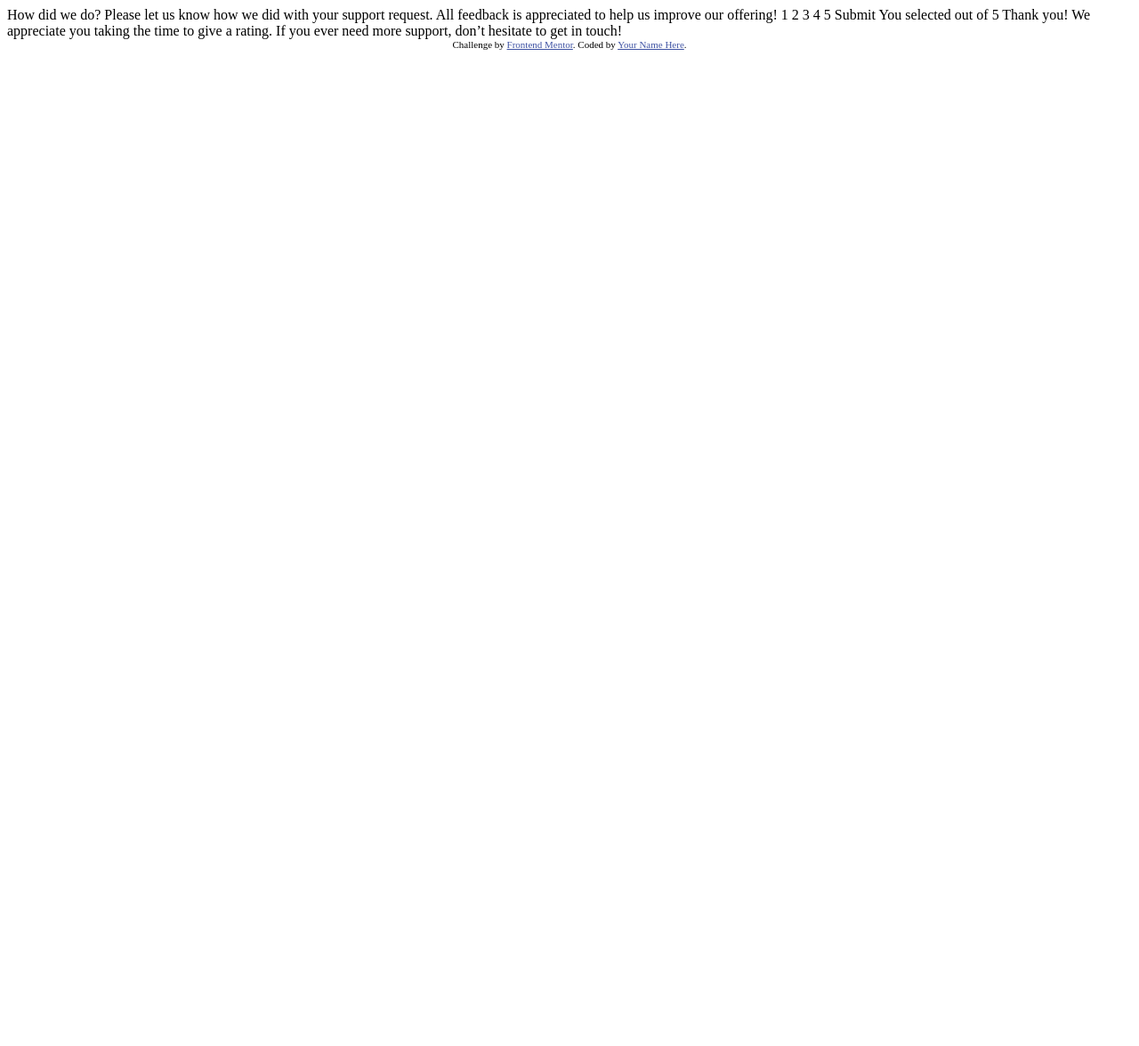
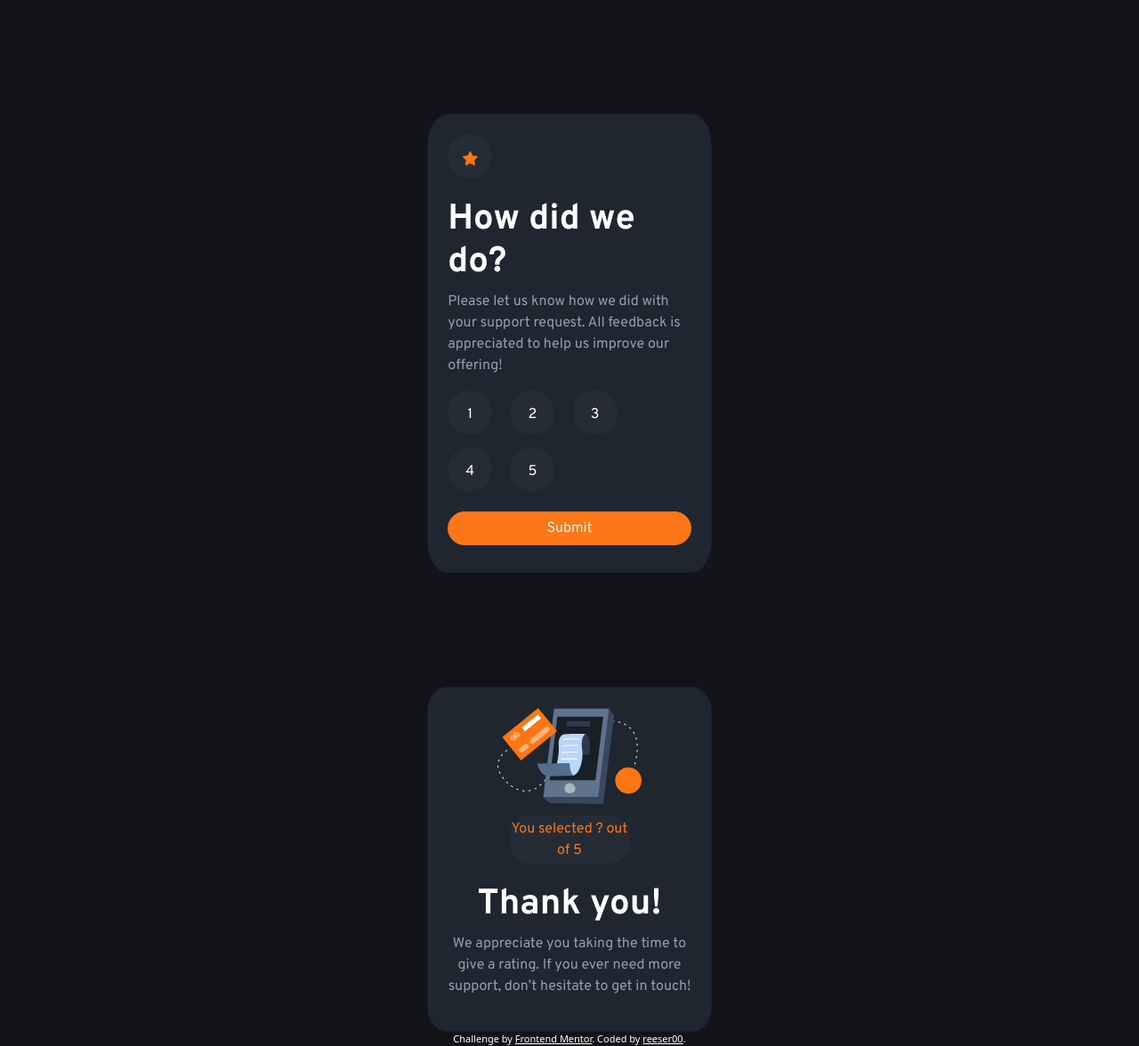
Before and after one commit to reeser00/interactive-rating-component, a plain HTML site: page index.html in a window 1280 px wide. Shown: the whole page at 89% size. Before the commit the page ends 800 px from the top, so only its background shows below. Drawn offline with nearby package versions, Linux system fonts and the light colour scheme.

Commit message:
Finish CSS

```diff
--- /dev/null
+++ b/css/styles.css
@@ -0,0 +1,74 @@
+body{
+  background-color: #121417;
+}
+h1{
+  color: #fff;
+  font-weight: 700;
+}
+p{
+  color: #959EAC;
+}
+
+
+/*CARD*/
+.card{
+  max-width: 25%;
+  margin-top: 10%;
+  background-color: #1F2630;
+  border-radius: 7%;
+}
+.card-body{
+  font-family: 'Overpass', sans-serif;
+  background-color: #1F2630;
+  padding: 7%;
+  border-radius: 7%;
+}
+.rating{
+  display: inline-block;
+  color: #fff;
+  background-color: #252C36;
+  width: 50px;
+  height: 50px;
+  border-radius: 50%;
+  margin: 0 6% 5% 0;
+  text-align: center;
+  padding: 15px;
+}
+.rating:hover{
+  background-color: #7A8599;
+}
+.result{
+  display: block;
+  background-color: #252C36;
+  color: #FB7718;
+  max-width: 50%;
+  padding: 1%;
+  border-radius: 24px;
+  margin: 5% 0 8% 0;
+}
+
+
+/*BUTTON*/
+.btn{
+  background-color: #FB7718;
+  border-color: #FB7718;
+}
+.btn:hover{
+  background-color: #fff;
+  color: #FB7718;
+  border-color: #FB7718;
+}
+
+
+/*Parameter*/
+.marginB{
+  margin: 3% 0;
+}
+.tCenter{
+  text-align: center;
+}
+
+
+/*EXTRA*/
+.attribution { font-size: 11px; text-align: center; color:#fff;}
+.attribution a { color: #fff; }
--- a/index.html
+++ b/index.html
@@ -4,46 +4,76 @@
   <meta charset="UTF-8">
   <meta name="viewport" content="width=device-width, initial-scale=1.0"> <!-- displays site properly based on user's device -->
 
+  <!--favicon-->
   <link rel="icon" type="image/png" sizes="32x32" href="./images/favicon-32x32.png">
 
-  <title>Frontend Mentor | Interactive rating component</title>
+  <!--Styles-->
+  <link href="https://cdn.jsdelivr.net/npm/bootstrap@5.0.2/dist/css/bootstrap.min.css" rel="stylesheet" integrity="sha384-EVSTQN3/azprG1Anm3QDgpJLIm9Nao0Yz1ztcQTwFspd3yD65VohhpuuCOmLASjC" crossorigin="anonymous">
+  <link rel="stylesheet" href="css/styles.css">
 
-  <!-- Feel free to remove these styles or customise in your own stylesheet 👍 -->
-  <style>
-    .attribution { font-size: 11px; text-align: center; }
-    .attribution a { color: hsl(228, 45%, 44%); }
-  </style>
+  <!--JavaScript-->
+  <script src="https://cdn.jsdelivr.net/npm/@popperjs/core@2.9.2/dist/umd/popper.min.js" integrity="sha384-IQsoLXl5PILFhosVNubq5LC7Qb9DXgDA9i+tQ8Zj3iwWAwPtgFTxbJ8NT4GN1R8p" crossorigin="anonymous"></script>
+  <script src="https://cdn.jsdelivr.net/npm/bootstrap@5.0.2/dist/js/bootstrap.min.js" integrity="sha384-cVKIPhGWiC2Al4u+LWgxfKTRIcfu0JTxR+EQDz/bgldoEyl4H0zUF0QKbrJ0EcQF" crossorigin="anonymous"></script>
+
+  <!--GoogleFonts-->
+  <link rel="preconnect" href="https://fonts.googleapis.com">
+  <link rel="preconnect" href="https://fonts.gstatic.com" crossorigin>
+  <link href="https://fonts.googleapis.com/css2?family=Overpass:wght@400;700&display=swap" rel="stylesheet">
+
+
+  <title>reeser00 | Interactive rating component</title>
+
 </head>
 <body>
 
   <!-- Rating state start -->
+<div class="card mx-auto">
+  <div class="card-body">
+    <div class="rating"><img src="images/icon-star.svg" alt="rate"></div>
+    <br class="marginB">
 
-  How did we do?
+    <h1 class="marginB">How did we do?</h1>
 
-  Please let us know how we did with your support request. All feedback is appreciated
-  to help us improve our offering!
+    <p>Please let us know how we did with your support request. All feedback is appreciated
+    to help us improve our offering!</p>
 
-  1 2 3 4 5
+    <div class="rating">1</div>
+    <div class="rating">2</div>
+    <div class="rating">3</div>
+    <div class="rating">4</div>
+    <div class="rating">5</div>
+    <br class="marginB">
+    <div class="d-grid marginB">
+      <button class="btn btn-primary rounded-pill" type="submit" name="button">Submit</button>
+    </div>
 
-  Submit
-
+  </div>
+</div>
   <!-- Rating state end -->
 
+
   <!-- Thank you state start -->
+<div class="card mx-auto tCenter">
+  <div class="card-body">
+    <img class="" src="images/illustration-thank-you.svg" alt="illustration">
+    <div class="marginB">
+      <p class="result mx-auto">You selected <span>?</span> out of 5</p>
+    </div>
 
-  You selected <!-- Add rating here --> out of 5
+    <h1>Thank you!</h1>
 
-  Thank you!
+    <p>We appreciate you taking the time to give a rating. If you ever need more support,
+      don’t hesitate to get in touch!</p>
+  </div>
+</div>
 
-  We appreciate you taking the time to give a rating. If you ever need more support,
-  don’t hesitate to get in touch!
 
   <!-- Thank you state end -->
 
 
   <div class="attribution">
     Challenge by <a href="https://www.frontendmentor.io?ref=challenge" target="_blank">Frontend Mentor</a>.
-    Coded by <a href="#">Your Name Here</a>.
+    Coded by <a href="#">reeser00</a>.
   </div>
 </body>
 </html>
```
